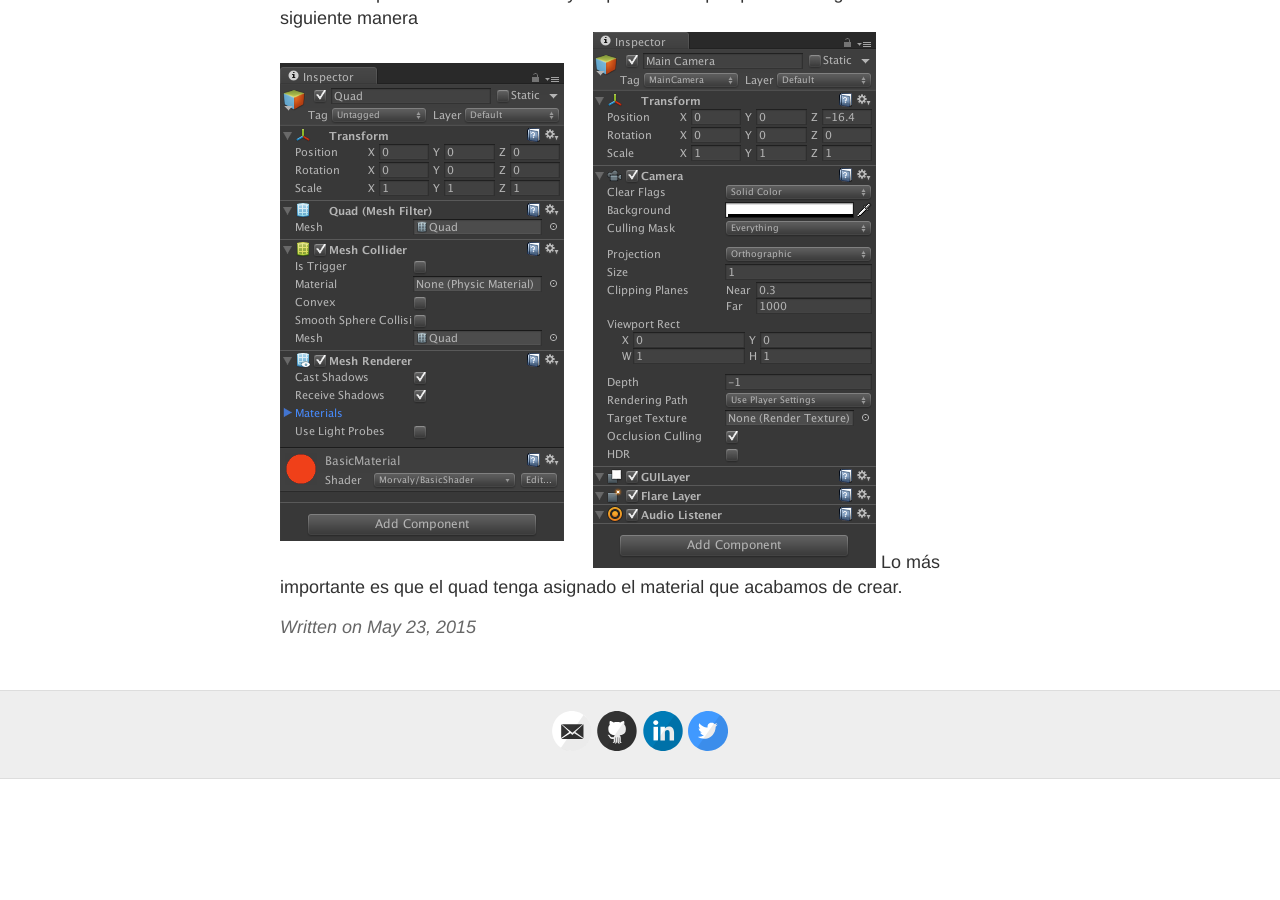
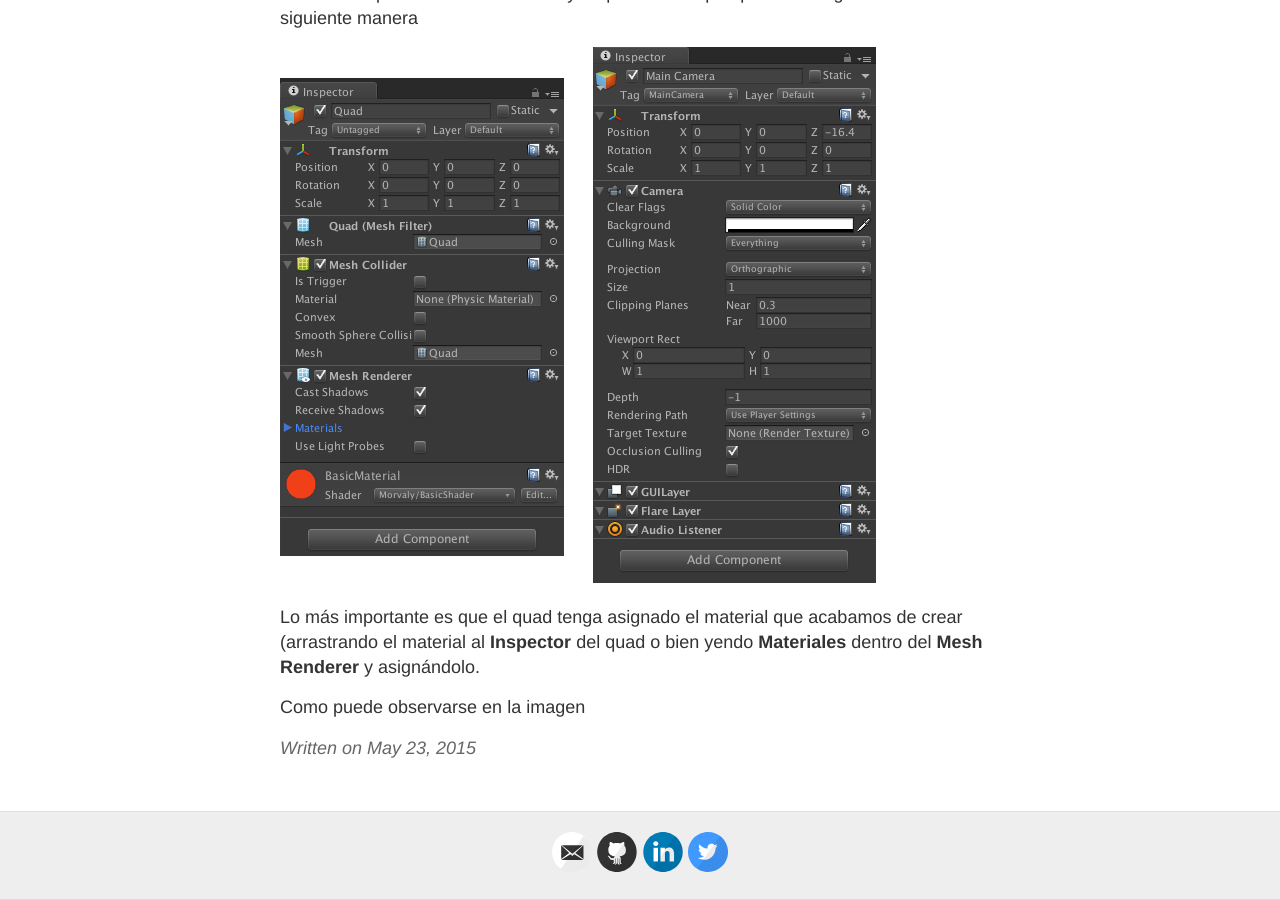
Before and after one commit to josemorval/UnityArchive, a Jekyll site: the page built from _posts/2015-05-23-pintandocuadro.md, in a window 1280 px wide and 900 px high, scrolled down 1329 px. Built offline with Jekyll 4.4.1, drawn with Linux system fonts in a browser that asks for light colours; Markdown is read by kramdown in place of the engine named in the settings; before the commit the page ends 2108 px from its top, so only the background shows below that.

Commit message:
Updated 2015-05-23-pintandocuadro.md

```diff
--- a/_posts/2015-05-23-pintandocuadro.md
+++ b/_posts/2015-05-23-pintandocuadro.md
@@ -43,5 +43,9 @@
 Además de lo anterior creamos un **Quad**, una geometría que se compone de dos triángulos los cuales a su vez forman un cuadrado, es decir, la geometría _casi_ más simple que podemos llegar a formar.
 
 La cámara que tenemos en escena y el quad tienen que quedar configurados de la siguiente manera
+
 ![_config.yml]({{ site.baseurl }}/images/basic01.png)
-Lo más importante es que el quad tenga asignado el material que acabamos de crear.
+
+Lo más importante es que el quad tenga asignado el material que acabamos de crear (arrastrando el material al **Inspector** del quad o bien yendo **Materiales** dentro del **Mesh Renderer** y asignándolo.
+
+Como puede observarse en la imagen
```
